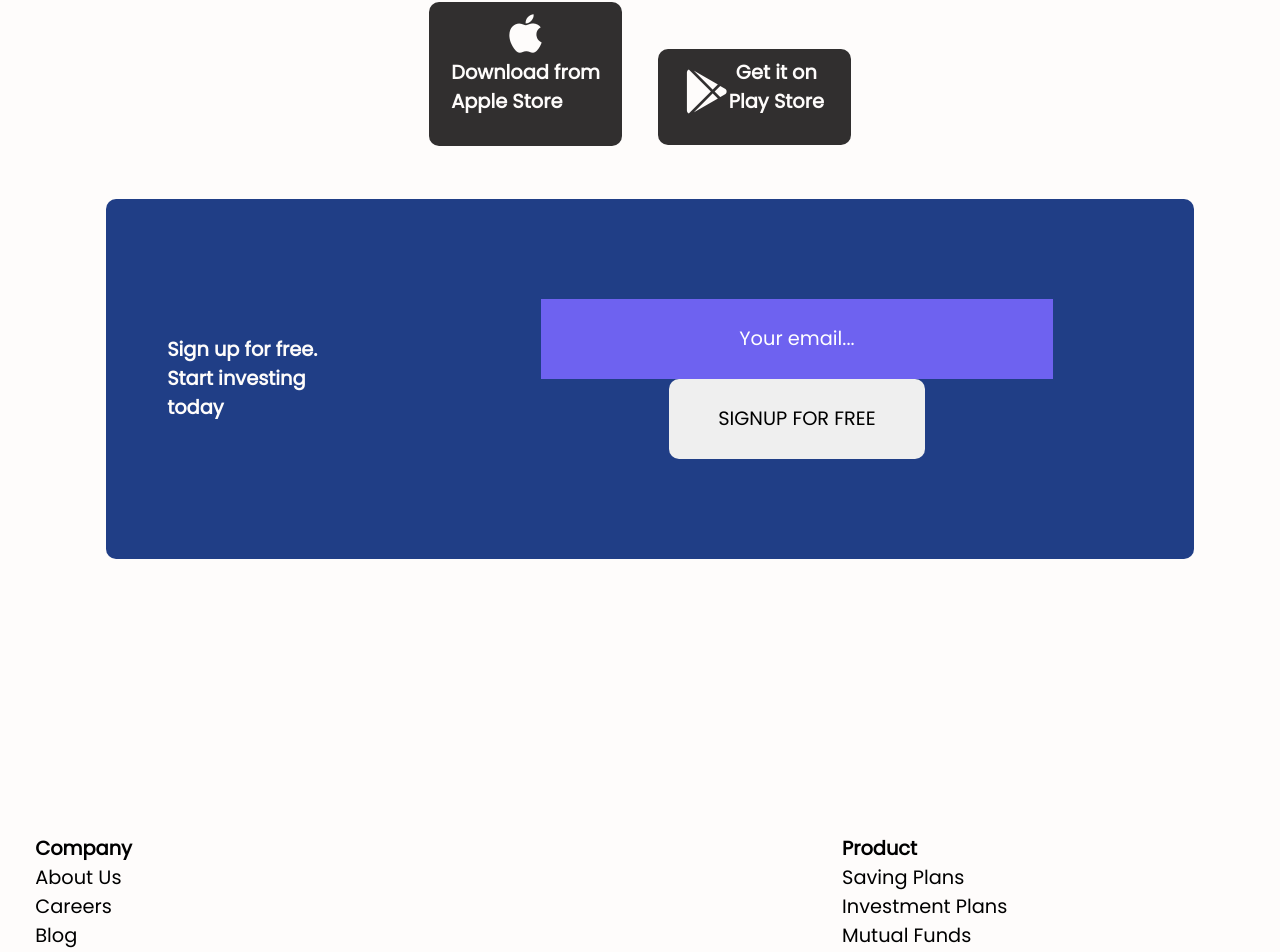
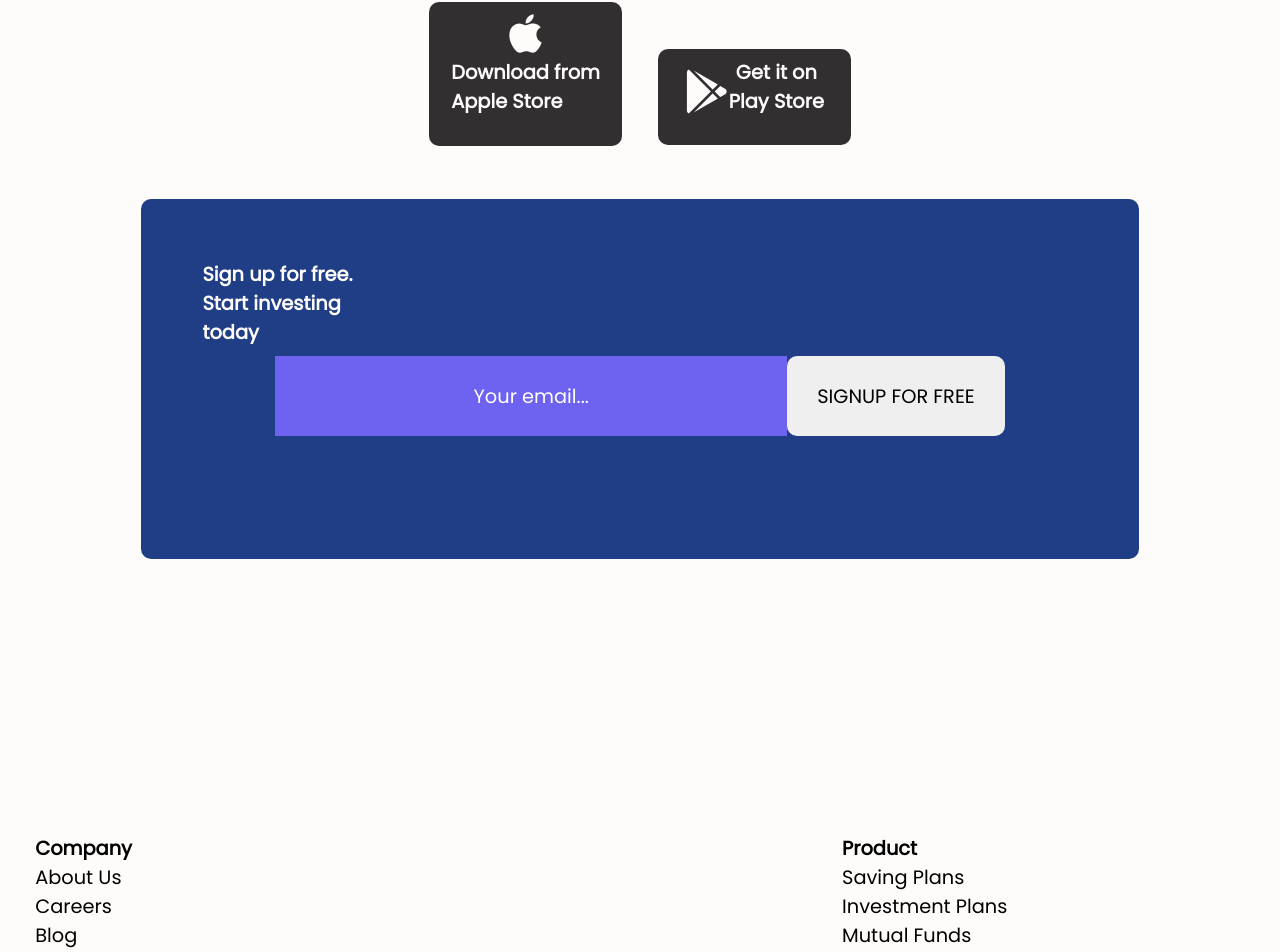
Before and after one commit to fortune-elite/fortune-app, a React (Create React App) app: page / in a window 1280 px wide. Shown: the part 5260-6212 px from the top of the page. Built offline with nearby package versions, Linux system fonts and the light colour scheme; the HTML template or start-up script is replaced by a standard one.

Commit message:
changes on font sizes and paddings

```diff
--- a/src/components/css/CallToAction.css
+++ b/src/components/css/CallToAction.css
@@ -45,10 +45,11 @@
 
 .signing__up {
     background: var(--DarkBlueColor);
-    width: 85vw;
+    width: 78vw;
     height: 45vh;
     border-radius: 10px;
     font-weight: bolder;
+    display: inline-block;
 }
 
 
@@ -59,9 +60,10 @@
     border-radius: 10px;
     margin: 0rem 0 0 0rem ;
     border: none;
-    width: 20vw;
+    width: 17vw;
     height:10vh;
     cursor: pointer;
+    display: inline-block;
 }
 
 ::placeholder {
```
Also changed, not shown: src/components/css/CompanyLinks.css (indentation only).
